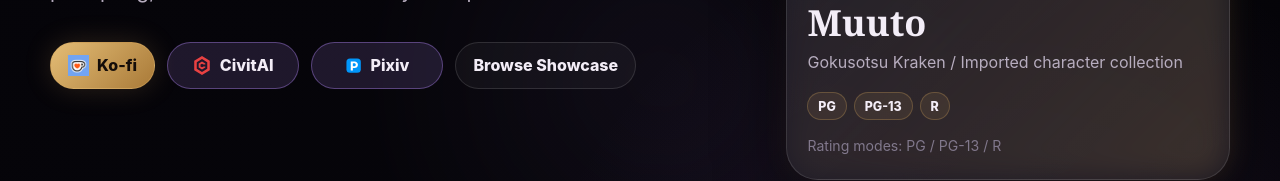
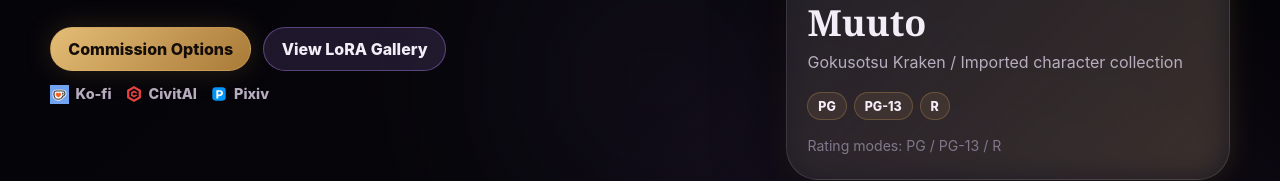
Before and after one commit to ZetsubouCode/ko-fi-portofolio, a website built with Vite: page index.html in a window 1280 px wide. Shown: the part 651-832 px from the top of the page. Built offline with nearby package versions, Linux system fonts and the light colour scheme.

Commit message:
update CTA

```diff
--- a/src/components/caseStudies.ts
+++ b/src/components/caseStudies.ts
@@ -37,6 +37,9 @@ export function renderCommissionCta(site: SiteData): string {
         <div>
           <p class="eyebrow">Commissions</p>
           <h2>Commission paths for public and private IL character LoRAs</h2>
+          <div class="cta__actions">
+            <a class="button button--primary" href="${escapeHtml(site.creator.links.kofi)}" target="_blank" rel="noreferrer">Visit my Ko-fi page</a>
+          </div>
         </div>
         <div class="commission-grid">
           ${site.commissions
--- a/src/components/hero.ts
+++ b/src/components/hero.ts
@@ -40,10 +40,13 @@ export function renderHero(
           <h1>${escapeHtml(site.creator.title)}</h1>
           <p class="hero__lead">${escapeHtml(site.creator.description)}</p>
           <div class="hero__actions">
-            <a class="button button--primary" href="${escapeHtml(site.creator.links.kofi)}" target="_blank" rel="noreferrer">${renderBrandLabel("kofi", "Ko-fi")}</a>
-            <a class="button button--secondary button--social" href="${escapeHtml(site.creator.links.civitai)}" target="_blank" rel="noreferrer">${renderBrandLabel("civitai", "CivitAI")}</a>
-            <a class="button button--secondary button--social" href="${escapeHtml(site.creator.links.pixiv)}" target="_blank" rel="noreferrer">${renderBrandLabel("pixiv", "Pixiv")}</a>
-            <a class="button button--ghost" href="#showcase">Browse Showcase</a>
+            <a class="button button--primary" href="#commissions">Commission Options</a>
+            <a class="button button--secondary" href="#showcase">View LoRA Gallery</a>
+          </div>
+          <div class="hero__profile-links">
+            <a class="hero__profile-link" href="${escapeHtml(site.creator.links.kofi)}" target="_blank" rel="noreferrer">${renderBrandLabel("kofi", "Ko-fi")}</a>
+            <a class="hero__profile-link" href="${escapeHtml(site.creator.links.civitai)}" target="_blank" rel="noreferrer">${renderBrandLabel("civitai", "CivitAI")}</a>
+            <a class="hero__profile-link" href="${escapeHtml(site.creator.links.pixiv)}" target="_blank" rel="noreferrer">${renderBrandLabel("pixiv", "Pixiv")}</a>
           </div>
         </div>
         <article class="hero-card" aria-label="Featured collection preview">
--- a/src/styles/components.css
+++ b/src/styles/components.css
@@ -97,6 +97,39 @@
   min-height: 38px;
   padding: 0.62rem 0.88rem;
   font-size: 0.88rem;
+}
+
+.hero__profile-link {
+  display: inline-flex;
+  align-items: center;
+  gap: 0.42rem;
+  color: var(--color-muted);
+  font-size: 0.9rem;
+  font-weight: 800;
+  line-height: 1;
+  text-decoration-line: underline;
+  text-decoration-color: transparent;
+  text-underline-offset: 0.25em;
+  transition:
+    color 180ms ease,
+    text-decoration-color 180ms ease,
+    filter 180ms ease;
+}
+
+.hero__profile-link:hover {
+  color: var(--color-text);
+  text-decoration-color: rgba(214, 168, 95, 0.7);
+  filter: drop-shadow(0 0 10px rgba(214, 168, 95, 0.2));
+}
+
+.hero__profile-link .brand-icon {
+  width: 1rem;
+  height: 1rem;
+}
+
+.hero__profile-link .brand-icon--kofi {
+  width: 1.18rem;
+  height: 1.18rem;
 }
 
 .chip-row {
--- a/src/styles/layout.css
+++ b/src/styles/layout.css
@@ -63,6 +63,20 @@
   flex-wrap: wrap;
   gap: 12px;
   margin-top: 34px;
+}
+
+.hero__profile-links {
+  display: flex;
+  flex-wrap: wrap;
+  gap: 0.55rem 0.9rem;
+  margin-top: 0.85rem;
+}
+
+.cta__actions {
+  display: flex;
+  flex-wrap: wrap;
+  gap: 12px;
+  margin-top: 24px;
 }
 
 .feature-grid,
```
